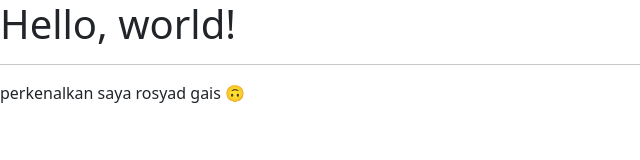
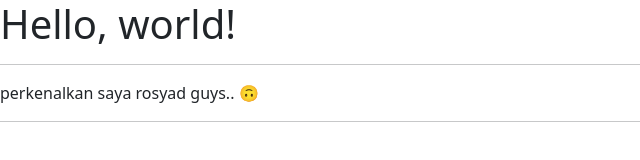
Before and after one commit to rosyadbktr/learn-git, a plain HTML site: page index.html in a window 1280 px wide. Shown: the full height of the page, 0-640 px from the left. Drawn offline with nearby package versions, Linux system fonts and the light colour scheme.

Commit message:
Update index.html
mengubah text paragraf dan menambahkan tag hr

```diff
--- a/index.html
+++ b/index.html
@@ -13,7 +13,8 @@
   <body>
     <h1>Hello, world!</h1>
     <hr>
-    <p>perkenalkan saya rosyad gais 🙃</p>
+    <p>perkenalkan saya rosyad guys.. 🙃</p>
+    <hr>
 
     <script src="https://cdn.jsdelivr.net/npm/bootstrap@5.0.2/dist/js/bootstrap.bundle.min.js" integrity="sha384-MrcW6ZMFYlzcLA8Nl+NtUVF0sA7MsXsP1UyJoMp4YLEuNSfAP+JcXn/tWtIaxVXM" crossorigin="anonymous"></script>
 
```
